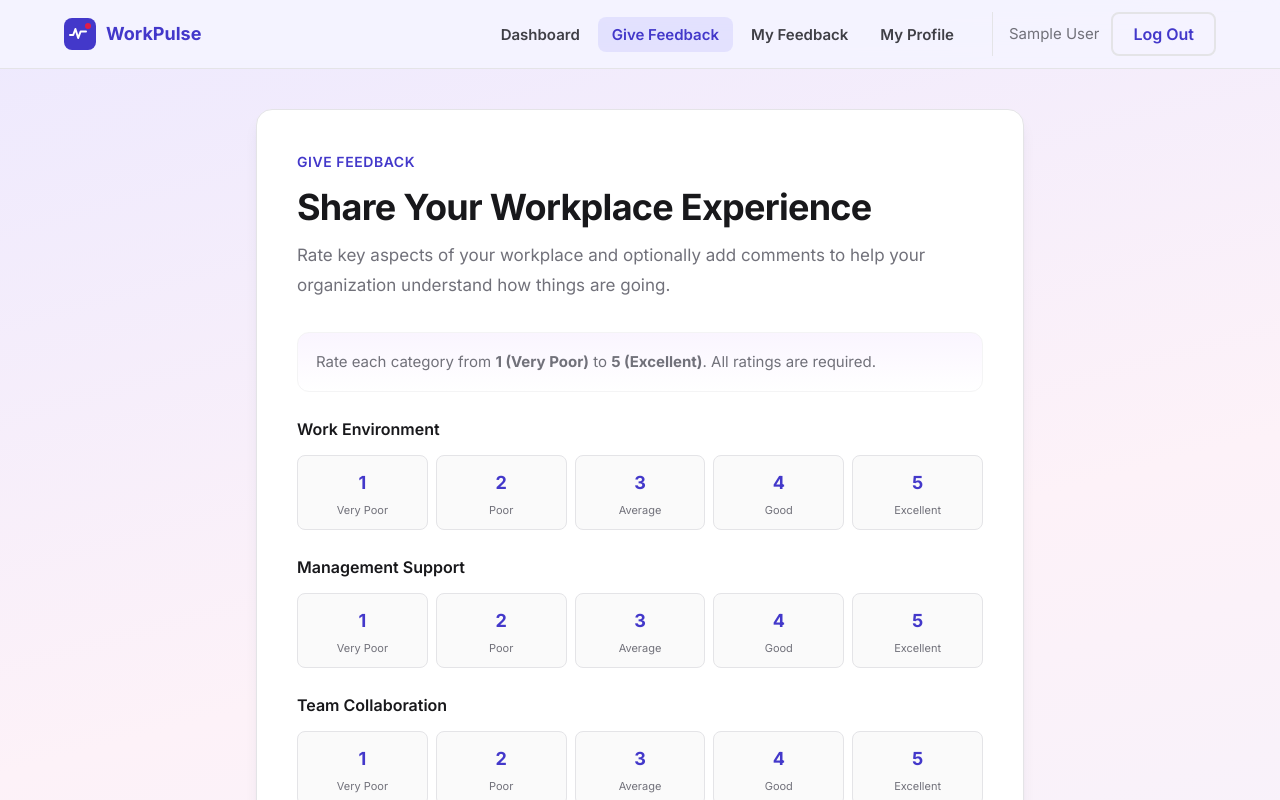
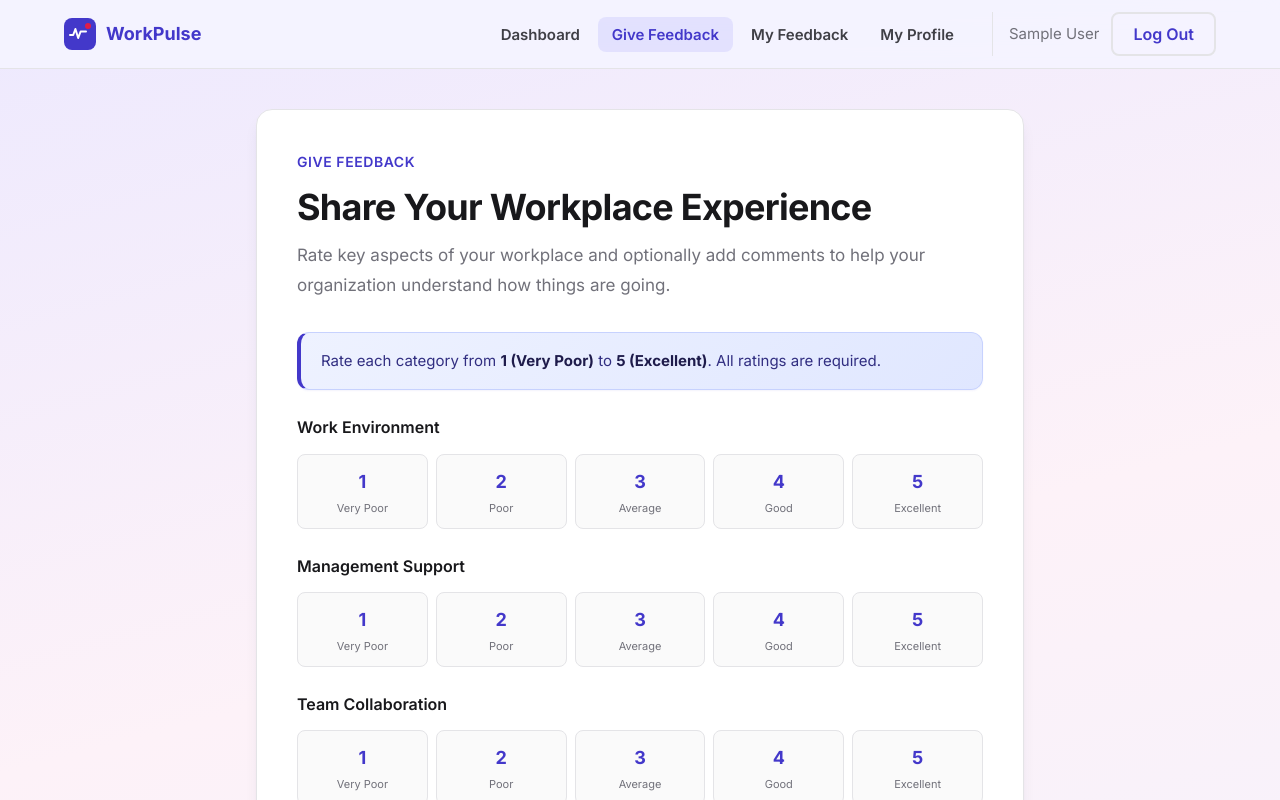
Before and after one commit to IS-PROJECT-2026/employee-morale-166999, a React (Vite) app: page /feedback in a window 1280 px wide. Shown: the top 800 px of the page. Built offline with nearby package versions, Linux system fonts and the light colour scheme; no server answers; the database is empty; sample sign-in values are in the browser's storage.

Commit message:
feat: update employee firestore data
Retrieve employee records and save profile updates in Firestore.

Closes #9

```diff
--- a/src/components/Feedback/Feedback.css
+++ b/src/components/Feedback/Feedback.css
@@ -86,12 +86,20 @@
 }
 
 .feedback-form__scale {
-  padding: 1rem 1.125rem;
+  padding: 1rem 1.125rem 1rem 1.25rem;
   font-size: 0.9375rem;
-  color: var(--color-text-muted);
-  background: linear-gradient(180deg, #faf5ff 0%, #ffffff 100%);
-  border: 1px solid var(--color-border-light);
+  line-height: 1.6;
+  color: #312e81;
+  background: linear-gradient(135deg, #eef2ff 0%, #e0e7ff 100%);
+  border: 1px solid #c7d2fe;
+  border-left: 4px solid var(--color-primary);
   border-radius: var(--radius-lg);
+  box-shadow: 0 1px 2px rgba(67, 56, 202, 0.06);
+}
+
+.feedback-form__scale strong {
+  color: var(--color-primary-dark);
+  font-weight: 700;
 }
 
 .feedback-form__status {
```
